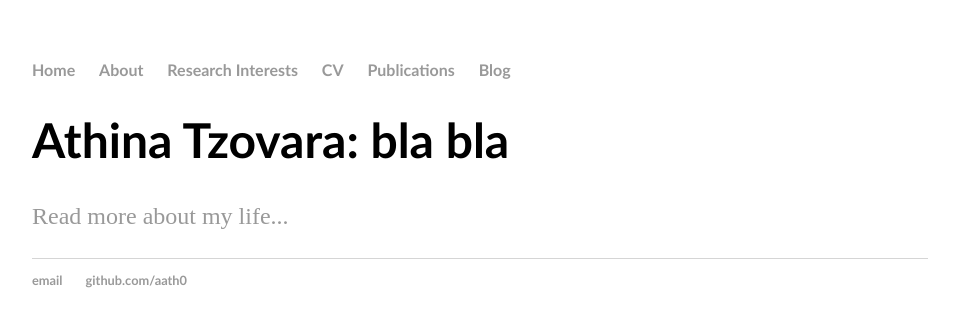
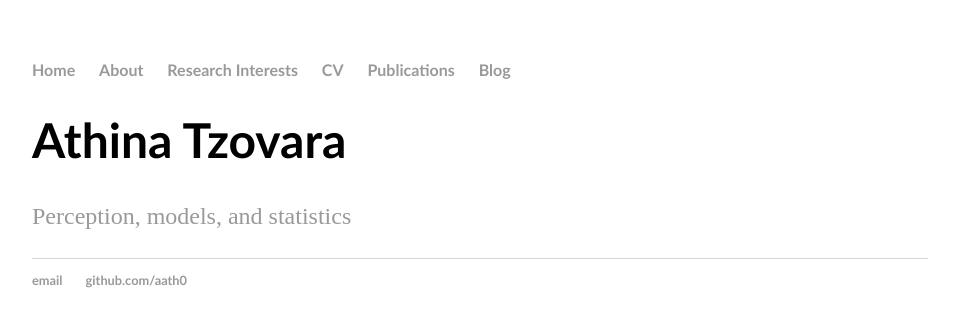
Before and after one commit to aath0/TryingOut, a Jekyll site: the page built from index.html, in a window 1280 px wide. Shown: the top 327 px of the page, without its empty margins (160-1119 px from the left). Built offline with Jekyll 4.4.1, drawn with Linux system fonts in a browser that asks for light colours.

Commit message:
Update index.html

```diff
--- a/index.html
+++ b/index.html
@@ -3,6 +3,6 @@ layout: default
 title: Athina Tzovara
 ---
 <div class="blurb">
-	<h1>Athina Tzovara: bla bla</h1>
-	<p><a href="/about">Read more about my life...</a></p>
+	<h1>Athina Tzovara</h1>
+	<p><a href="/about">Perception, models, and statistics</a></p>
 </div><!-- /.blurb -->
```
